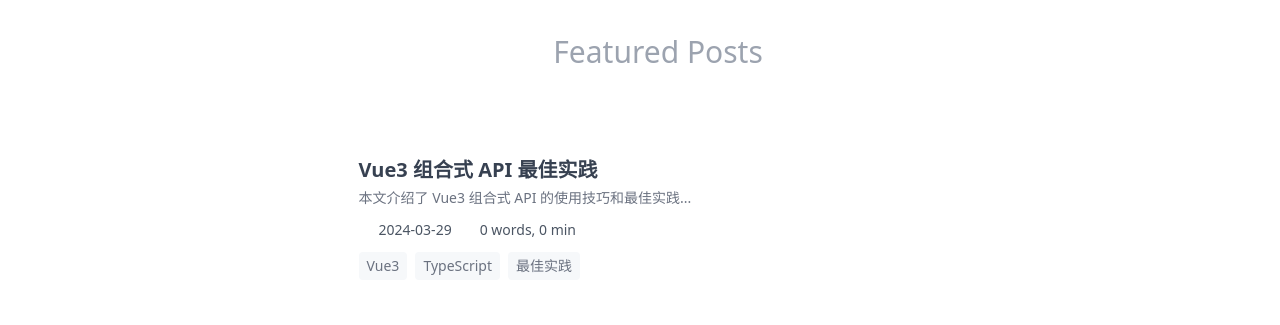
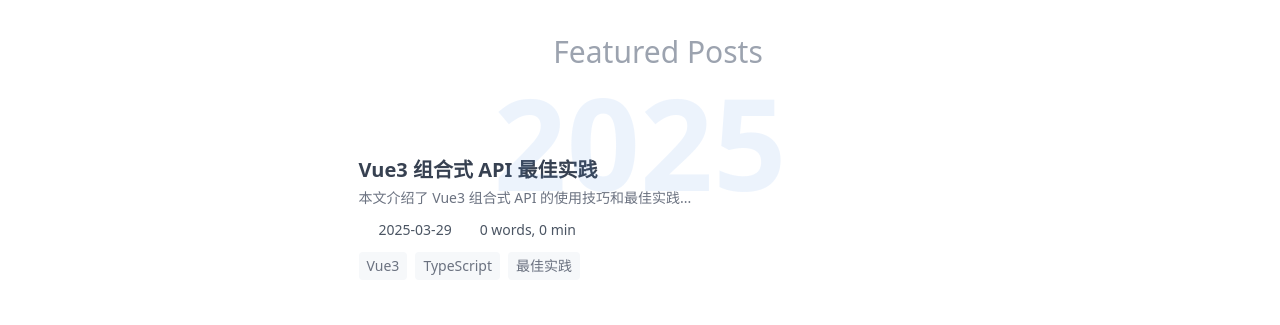
Before and after one commit to yzztin/blog-fengye-vue, a Vue app: page / in a window 1280 px wide. Shown: the part 475-800 px from the top of the page. Built offline with nearby package versions, Linux system fonts and the light colour scheme; some icons are missing.

Commit message:
fix: year

```diff
--- a/src/components/home/FeaturedPosts.vue
+++ b/src/components/home/FeaturedPosts.vue
@@ -19,7 +19,7 @@
   </div>
 
   <!-- 精选文章列表 -->
-  <PostList :posts="featuredPosts" :show-tags="true" />
+  <PostList :posts="featuredPosts" :show-tags="true" :year-align-center="true" />
 </template>
 
 <script setup lang="ts">
--- a/src/components/post/PostList.vue
+++ b/src/components/post/PostList.vue
@@ -8,10 +8,11 @@
     <section class="px-2 py-8 max-w-prose mx-auto gap-4 grid grid-cols-1">
         <template v-for="(post, index) in sortedPosts" :key="index">
             <!-- 年份背景 -->
-            <div v-if="shouldShowYear(post)" class="relative pointer-events-none h-[30px] -z-50">
+            <!-- <div v-if="shouldShowYear(post)" class="relative pointer-events-none h-[30px] -z-50"> -->
+            <div v-if="shouldShowYear(post)" class="relative h-[30px]">
                 <div class="absolute -top-6 w-[100%]">
                     <p
-                        class="text-clip overflow-hidden text-9xl font-extrabold text-[var(--c-theme)] opacity-10 dark:opacity-20">
+                        class="text-center text-clip overflow-hidden text-9xl font-extrabold text-[var(--c-theme)] opacity-10 dark:opacity-20">
                         {{ getYear(post.date) }}
                     </p>
                 </div>
@@ -47,16 +48,22 @@
     showTags?: boolean
 }>()
 
+// 根据日期排序文章
 const sortedPosts = computed(() => {
+    // 扩展运算符 [...props.posts]，作用是创建 props.posts 数组的一个浅拷贝。
+    // getTime() 获取时间戳
     return [...props.posts].sort((a, b) => b.date.getTime() - a.date.getTime())
 })
 
 const getYear = (date: Date) => {
+    console.log('获取年份，日期:', date)
     return new Date(date).getFullYear()
 }
 
+// 判断是否需要显示年份背景，只在第一次出现该年份时显示
 const shouldShowYear = (post: Post) => {
     const currentYear = getYear(post.date)
+    // indexOf 方法找到当前帖子 post 在 sortedPosts.value 数组中的索引位置
     const prevPost = sortedPosts.value[sortedPosts.value.indexOf(post) - 1]
     return !prevPost || getYear(prevPost.date) !== currentYear
 }
--- a/src/stores/post.ts
+++ b/src/stores/post.ts
@@ -39,7 +39,7 @@
       {
         id: '1',
         title: 'Vue3 组合式 API 最佳实践',
-        date: new Date('2024-03-29'),
+        date: new Date('2025-03-29'),
         excerpt: '本文介绍了 Vue3 组合式 API 的使用技巧和最佳实践...',
         category: '前端',
         tags: ['Vue3', 'TypeScript', '最佳实践'],
```
